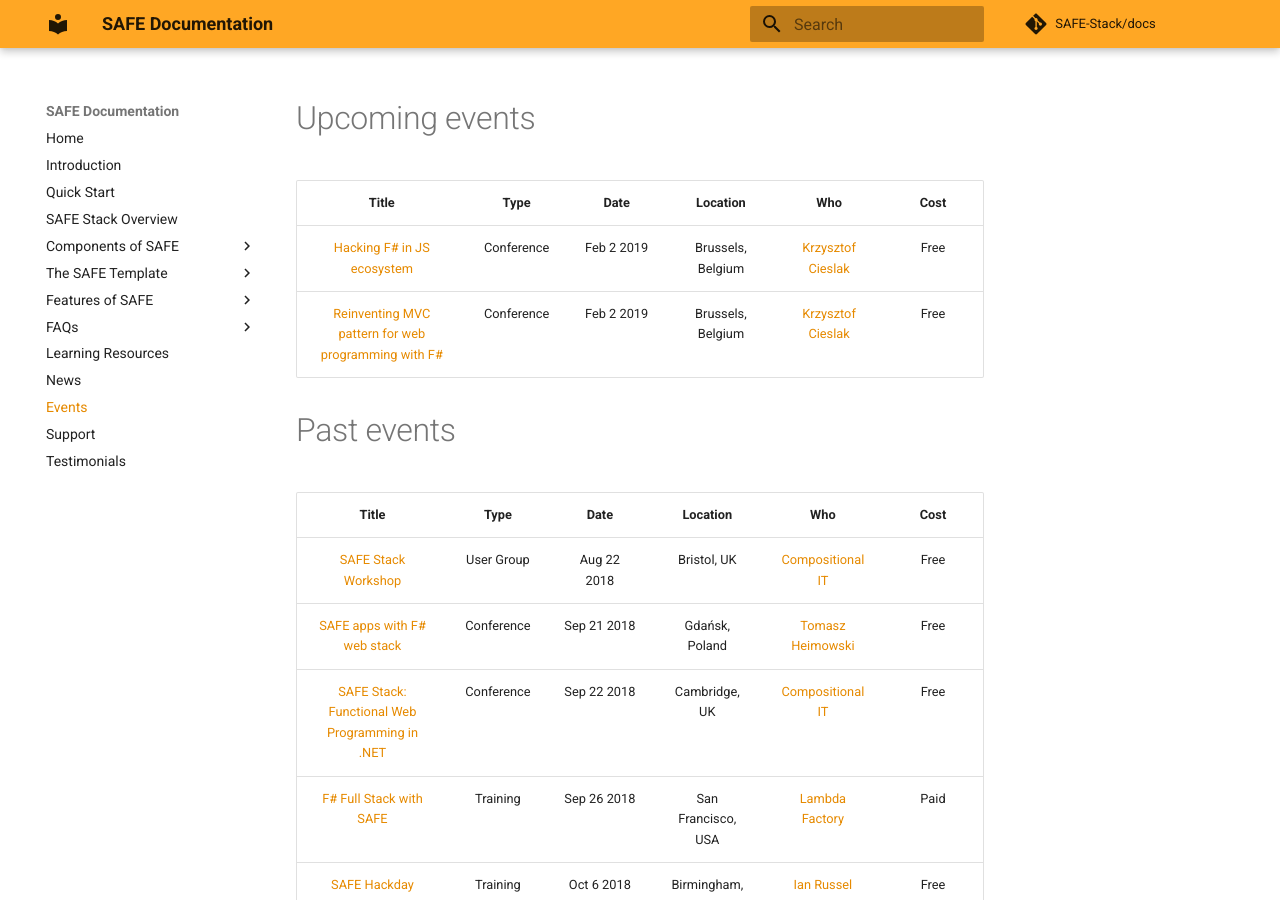
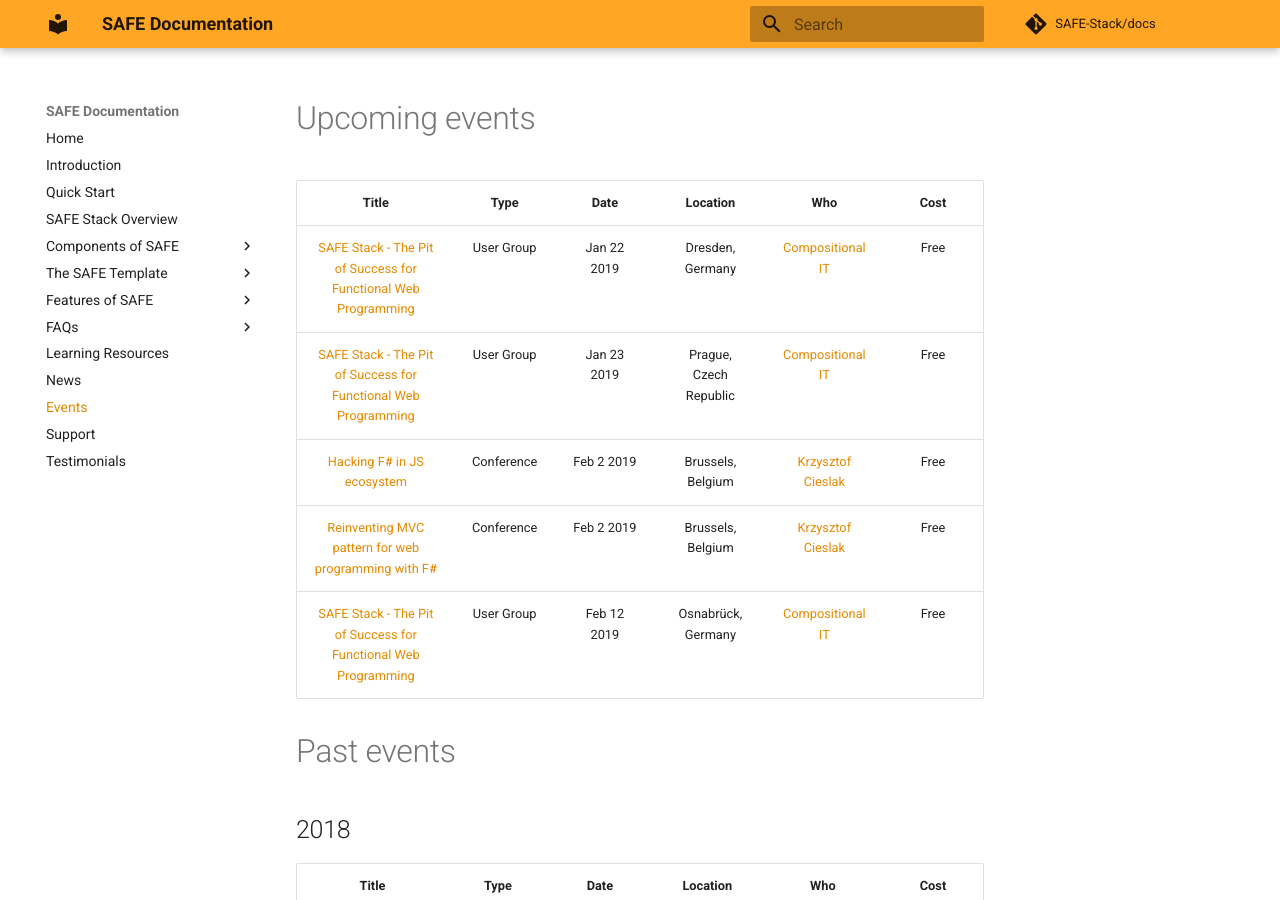
Before and after one commit to SAFE-Stack/docs, an MkDocs documentation site: the page built from docs/events.md, in a window 1280 px wide and 900 px high. Built offline with MkDocs 1.6.1 and Material for MkDocs 9.7.7, drawn with Linux system fonts in a browser that asks for light colours; comment, search, counter and statistics services are not loaded.

Commit message:
Update events

```diff
--- a/docs/events.md
+++ b/docs/events.md
@@ -2,10 +2,15 @@
 
 | Title | Type | Date | Location | Who | Cost |
 |:-:|:-:|:-:|:-:|:-:|:-:|
+| [SAFE Stack - The Pit of Success for Functional Web Programming](https://www.meetup.com/de-DE/NET-User-Group-Dresden/events/256717140/) | User Group | Jan 22 2019 | Dresden, Germany | [Compositional IT](https://compositional-it.com) | Free
+| [SAFE Stack - The Pit of Success for Functional Web Programming](https://www.meetup.com/FSharping/events/257156925/) | User Group | Jan 23 2019 | Prague, Czech Republic | [Compositional IT](https://compositional-it.com) | Free
 | [Hacking F# in JS ecosystem](https://fosdem.org/2019/schedule/event/dotnet_fsharp_js_ecosystem/) | Conference | Feb 2 2019 | Brussels, Belgium | [Krzysztof Cieslak](https://twitter.com/k_cieslak) | Free
 | [Reinventing MVC pattern for web programming with F#](https://fosdem.org/2019/schedule/event/dotnet_fsharp_reinventing_mvc/) | Conference | Feb 2 2019 | Brussels, Belgium | [Krzysztof Cieslak](https://twitter.com/k_cieslak) | Free
+| [SAFE Stack - The Pit of Success for Functional Web Programming](https://www.meetup.com/FSharpOsnabruck/events/257131027/) | User Group | Feb 12 2019 | Osnabrück, Germany | [Compositional IT](https://compositional-it.com) | Free
 
 # Past events
+
+## 2018
 
 | Title | Type | Date | Location | Who | Cost |
 |:-:|:-:|:-:|:-:|:-:|:-:|
```
